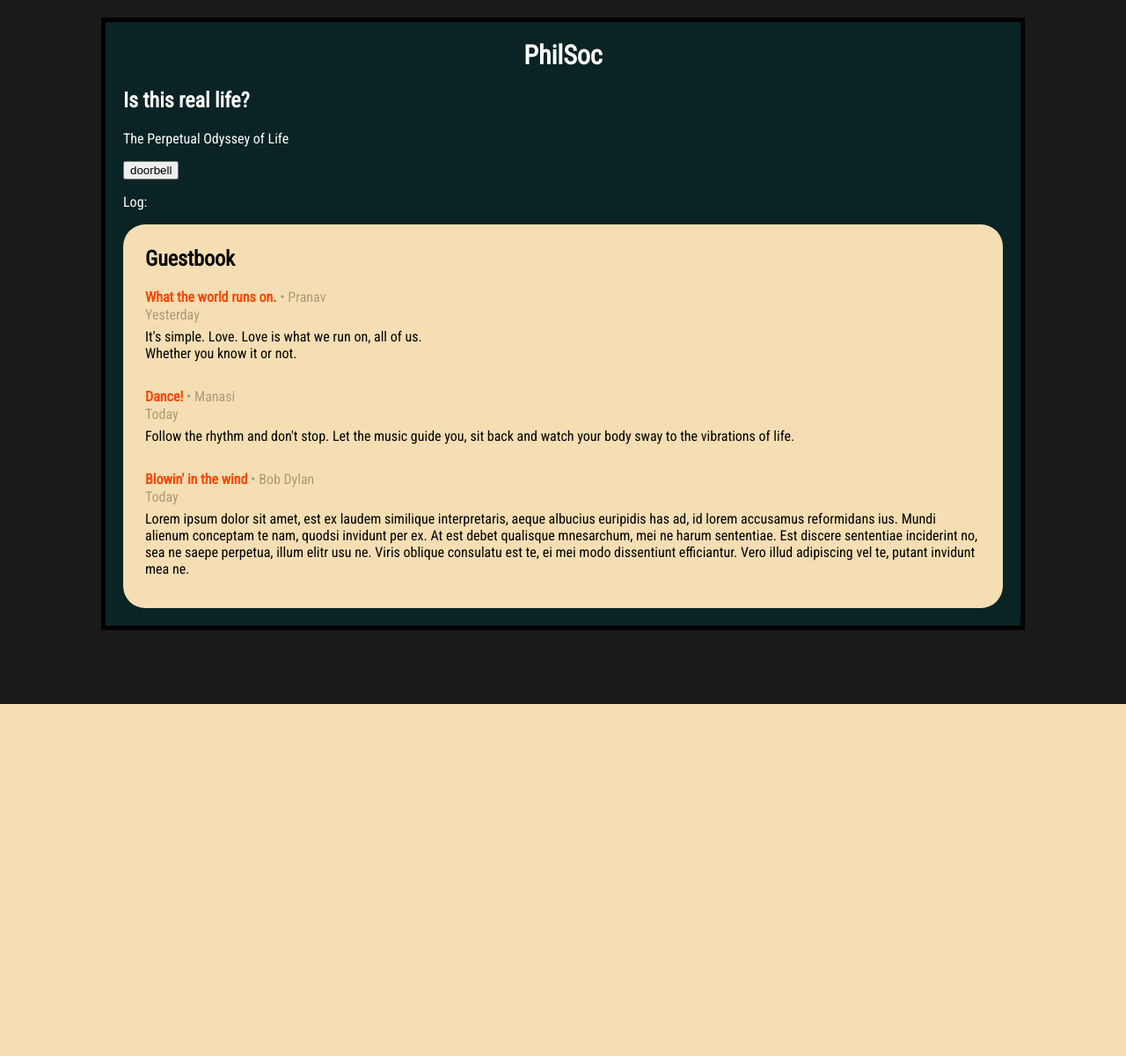
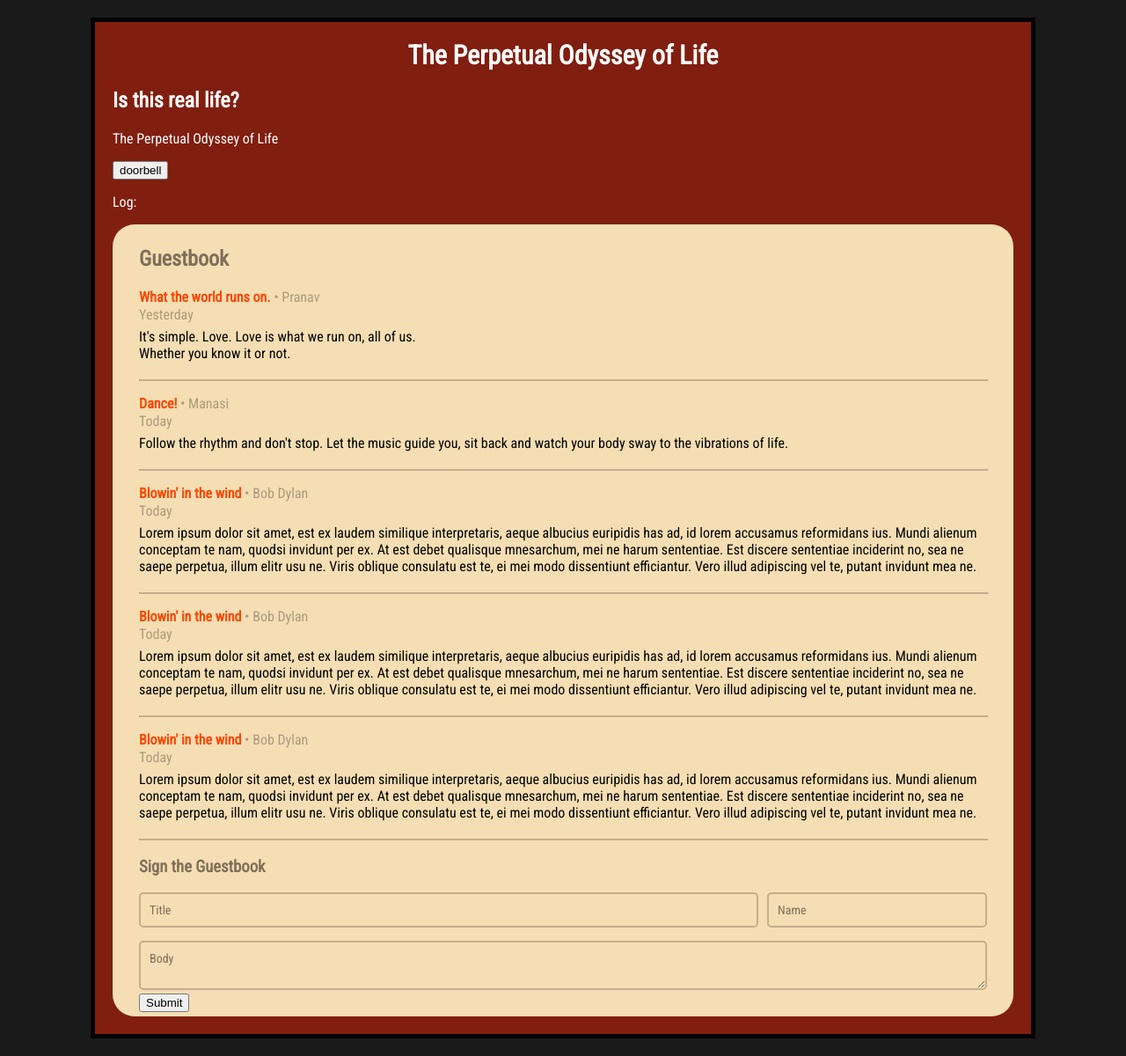
Before and after one commit to Automage/MageBase, a Flask app: page /home in a window 1280 px wide. Shown: the whole page at 88% size. Before the commit the page ends 800 px from the top, so only its background shows below. Run offline with Flask 2, Linux system fonts and the light colour scheme.

Commit message:
Implemented guestbook form - Material design-esque - POST requests sending successfully

```diff
--- a/app.py
+++ b/app.py
@@ -1,4 +1,4 @@
-from flask import Flask, render_template, redirect, url_for
+from flask import Flask, render_template, redirect, url_for, request
 from post import Post
 
 app = Flask(__name__)
@@ -24,6 +24,26 @@ posts = [Post('What the world runs on.',
               qualisque mnesarchum, mei ne harum sententiae. Est discere sententiae inciderint no, sea ne saepe perpetua,
               illum elitr usu ne. Viris oblique consulatu est te, ei mei modo dissentiunt efficiantur. Vero illud
               adipiscing vel te, putant invidunt mea ne.
+              """),
+         Post('Blowin\' in the wind',
+              'Bob Dylan',
+              'Today',
+              """
+              Lorem ipsum dolor sit amet, est ex laudem similique interpretaris, aeque albucius euripidis has ad,
+              id lorem accusamus reformidans ius. Mundi alienum conceptam te nam, quodsi invidunt per ex. At est debet
+              qualisque mnesarchum, mei ne harum sententiae. Est discere sententiae inciderint no, sea ne saepe perpetua,
+              illum elitr usu ne. Viris oblique consulatu est te, ei mei modo dissentiunt efficiantur. Vero illud
+              adipiscing vel te, putant invidunt mea ne.
+              """),
+         Post('Blowin\' in the wind',
+              'Bob Dylan',
+              'Today',
+              """
+              Lorem ipsum dolor sit amet, est ex laudem similique interpretaris, aeque albucius euripidis has ad,
+              id lorem accusamus reformidans ius. Mundi alienum conceptam te nam, quodsi invidunt per ex. At est debet
+              qualisque mnesarchum, mei ne harum sententiae. Est discere sententiae inciderint no, sea ne saepe perpetua,
+              illum elitr usu ne. Viris oblique consulatu est te, ei mei modo dissentiunt efficiantur. Vero illud
+              adipiscing vel te, putant invidunt mea ne.
               """)
          ]
 
@@ -33,8 +53,11 @@ def root_reroute():
     return redirect(url_for('home'));
 
 
-@app.route('/home')
+@app.route('/home', methods=['GET', 'POST'])
 def home():
+    print(request)
+    if request.method == 'POST':
+        return "YEEEEEEEEEEEEEEEEEEEEEEEE"
     return render_template('home.html', posts=posts)
 
 
--- a/static/styles/home.css
+++ b/static/styles/home.css
@@ -1,8 +1,8 @@
 #guestbook {
     background-color: wheat;
-    padding: 5px 25px 5px 25px;
+    padding: 5px 30px 5px 30px;
     border-radius: 25px;
-    color: black;
+    color: #7f6e59;
 }
 
 .comment {
@@ -16,6 +16,7 @@
 .comment-author, .comment-date {
     opacity: 0.3;
     font-style: normal;
+    color: black;
 }
 
 .comment-date {
@@ -25,5 +26,59 @@
 .comment-body {
     color: black;
     margin-top: -10px;
-    font-size: medium;
+    margin-bottom: -10px;
 }
+
+#form-container {
+    width: 100%;
+}
+
+#form-container input[type=text], textarea {
+    font-family: "Roboto Condensed", sans-serif;
+    font-size: 14px;
+    outline-style: none;
+    padding: 10px;
+    width: 100%;
+    box-sizing: border-box;
+    background-color: wheat;
+    border: 2px solid #c5ae8b;
+    border-radius: 5px;
+}
+
+#form-container input[type=text]:focus, textarea:focus {
+    border: 2px solid orangered;
+}
+
+#form-container textarea {
+    margin-top: 15px;
+}
+
+.input-container {
+    display: table;
+    width: 100%;
+    box-sizing: border-box;
+}
+
+.input-container-cell {
+    display: table-cell;
+}
+
+#form-author-cell {
+    padding-left: 10px;
+    width: 250px;
+}
+
+::placeholder { /* Chrome, Firefox, Opera, Safari 10.1+ */
+    color: #7f6e59;
+    font-size: 14px;
+    opacity: 1; /* Firefox */
+}
+
+hr {
+       display: block;
+       position: relative;
+       margin: 8px auto;
+       width: 100%;
+       border-top: 1px solid #c5ae8b;
+       border-bottom: 1px solid #c5ae8b;
+}
--- a/static/styles/style.css
+++ b/static/styles/style.css
@@ -4,9 +4,9 @@ html {
 }
 
 body {
-    width: 1000px;
+    width: 80%;
     margin: 20px auto;
-    background-color: #0a2325;
+    background-color: #801e0f;
     /*background-color: #a20101;*/
     padding: 0px 20px 20px 20px;
     border: 5px solid black;
--- a/templates/home.html
+++ b/templates/home.html
@@ -10,7 +10,7 @@
     </head>
     <body>
 
-        <h1>PhilSoc</h1>
+        <h1>The Perpetual Odyssey of Life</h1>
         <h2>Is this real life?</h2>
         <p>The Perpetual Odyssey of Life</p>
 
@@ -29,9 +29,25 @@
                         <p class="comment-date">{{post.date}}</p>
                         <p class="comment-body">{{post.body | safe}}</p>
                     </div>
+                    <hr>
                 {% endfor %}
             </div>
 
+            <div id="form-container">
+                <h3>Sign the Guestbook</h3>
+                <form action="{{ url_for('home')}}" method="post" autocomplete="off">
+                    <div class="input-container">
+                        <div id="form-title-cell" class="input-container-cell">
+                            <input type="text" name="title" placeholder="Title" required>
+                        </div>
+                        <div id="form-author-cell" class="input-container-cell">
+                            <input type="text" name="author" placeholder="Name" required><br>
+                        </div>
+                    </div>
+                    <textarea id="form-body" placeholder="Body"></textarea><br>
+                    <input type="submit" value="Submit">
+                </form>
+            </div>
         </div>
 
 
```
